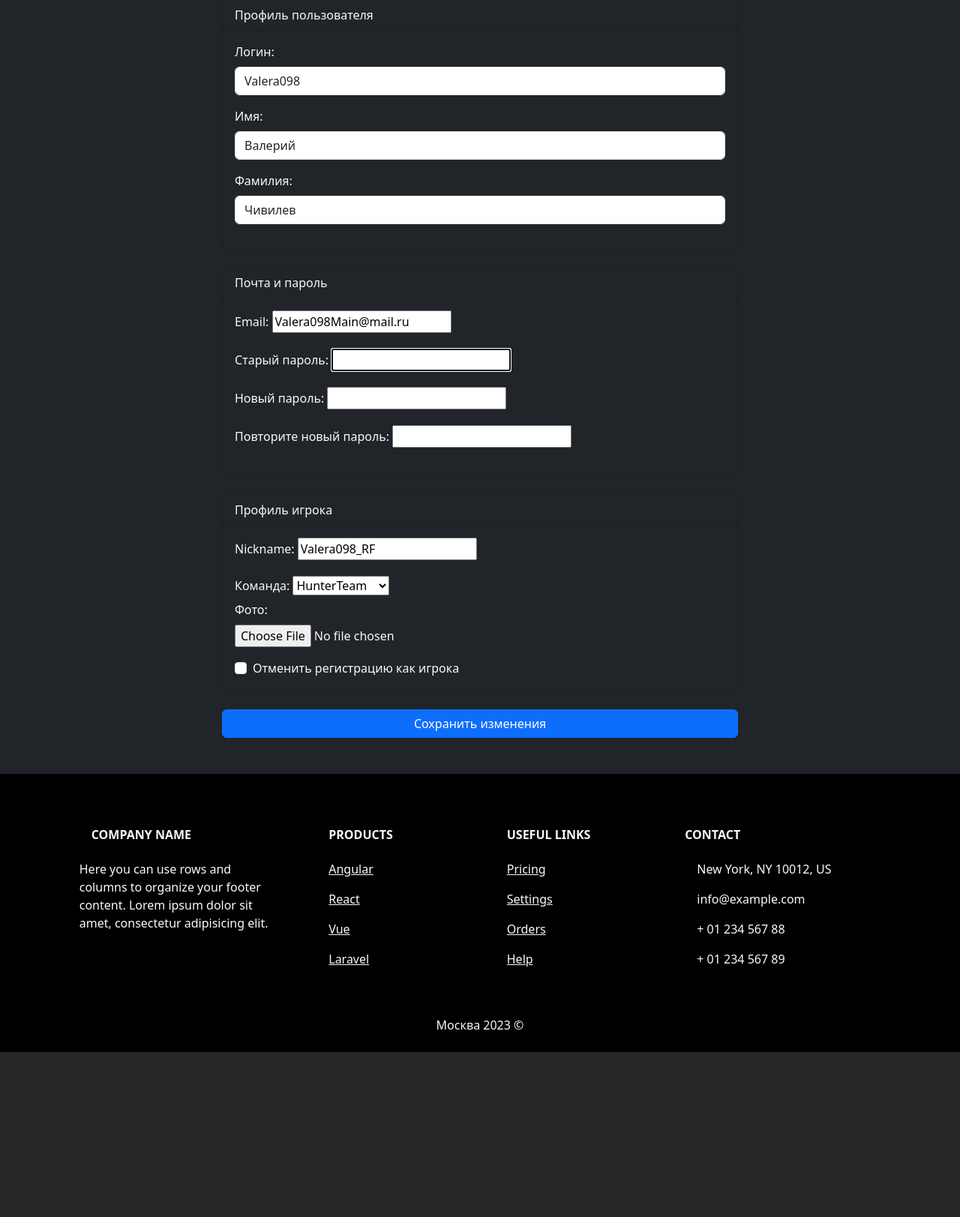
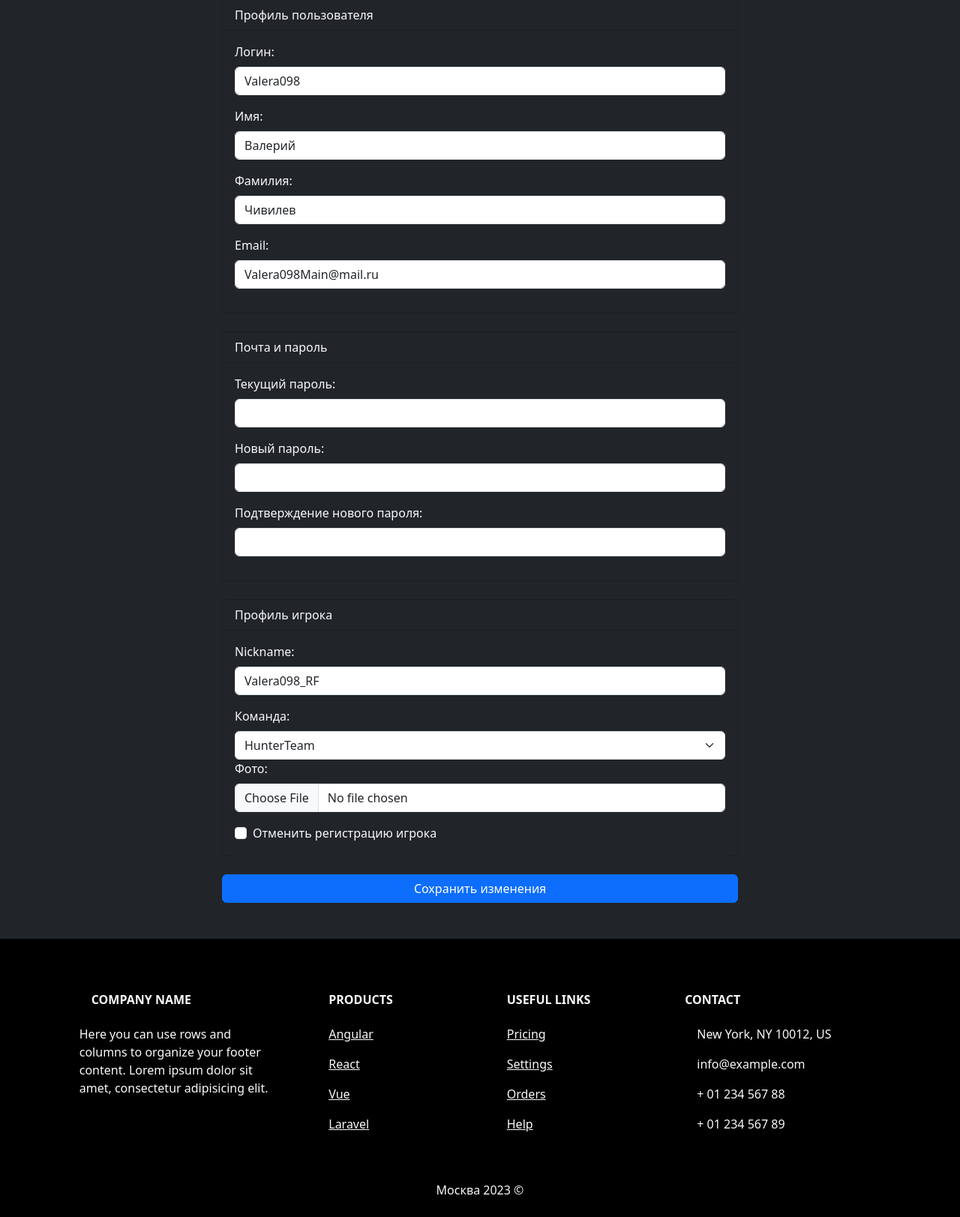
Before and after one commit to Valera098/polyphygital, a Django app: page /profile/ in a window 1280 px wide. Shown: the part 135-1758 px from the top of the page at 75% size. Before the commit the page ends 1538 px from the top, so only its background shows below. Run offline with Django 4.2, Linux system fonts and the light colour scheme; a user stored in the database is signed in; data comes from the database, SQL or seed files in the repository.

Commit message:
Fix profile edit form styles

```diff
--- a/polyphygital/gameblock/views.py
+++ b/polyphygital/gameblock/views.py
@@ -42,10 +42,16 @@ def ratings(request):
 
     return render(request, 'gameblock/ratings.html', context=context)
 
+
 class PlayerForm(forms.ModelForm):
+    team_id = forms.ModelChoiceField(queryset=Team.objects.all(), label='Команда', widget=forms.Select(attrs={'class': 'form-select'}))
+    photo = forms.ImageField(label='Фото', widget=forms.ClearableFileInput(attrs={'class': 'form-control'}))
+    nickname = forms.CharField(label='Никнейм', widget=forms.TextInput(attrs={'class': 'form-control'}))
+
     class Meta:
         model = Player
         fields = ('team_id', 'photo', 'nickname',)
+
 
 def create_player(request):
     if not request.user.is_authenticated:
--- a/polyphygital/newsblock/templates/newsblock/profile.html
+++ b/polyphygital/newsblock/templates/newsblock/profile.html
@@ -24,18 +24,18 @@
                 {{ user_form.last_name }}
                 <div class="invalid-feedback">{{ user_form.last_name.errors }}</div>
               </div>
+              <div class="mb-3">
+                <label for="{{ user_form.email.id_for_label }}" class="form-label">Email:</label>
+                {{ user_form.email }}
+                <div class="invalid-feedback">{{ user_form.email.errors }}</div>
+              </div>
             </div>
           </div>
           <div class="card bg-dark text-light mb-4">
             <div class="card-header bg-dark text-light">Почта и пароль</div>
             <div class="card-body">
               <div class="mb-3">
-                <label for="{{ user_form.email.id_for_label }}" class="form-label">Email:</label>
-                {{ user_form.email }}
-                <div class="invalid-feedback">{{ user_form.email.errors }}</div>
-              </div>
-              <div class="mb-3">
-                <label for="{{ password_form.old_password.id_for_label }}" class="form-label">Старый пароль:</label>
+                <label for="{{ password_form.old_password.id_for_label }}" class="form-label">Текущий пароль:</label>
                 {{ password_form.old_password }}
                 <div class="invalid-feedback">{{ password_form.old_password.errors }}</div>
               </div>
@@ -45,7 +45,7 @@
                 <div class="invalid-feedback">{{ password_form.new_password1.errors }}</div>
               </div>
               <div class="mb-3">
-                <label for="{{ password_form.new_password2.id_for_label }}" class="form-label">Повторите новый пароль:</label>
+                <label for="{{ password_form.new_password2.id_for_label }}" class="form-label">Подтверждение нового пароля:</label>
                 {{ password_form.new_password2 }}
                 <div class="invalid-feedback">{{ password_form.new_password2.errors }}</div>
               </div>
@@ -76,7 +76,7 @@
               <div class="form-check">
                 <input class="form-check-input" type="checkbox" name="deletePlayerCheckbox" id="deletePlayerCheckbox">
                 <label class="form-check-label" for="deletePlayerCheckbox">
-                  Отменить регистрацию как игрока
+                  Отменить регистрацию игрока
                 </label>
               </div>
             </div>
--- a/polyphygital/newsblock/views.py
+++ b/polyphygital/newsblock/views.py
@@ -43,18 +43,28 @@ def news(request):
 
 
 class UserForm(forms.ModelForm):
-    email = forms.EmailField(required=True)
+    username = forms.CharField(label='Имя пользователя', widget=forms.TextInput(attrs={'class': 'form-control'}))
+    first_name = forms.CharField(label='Имя', widget=forms.TextInput(attrs={'class': 'form-control'}))
+    last_name = forms.CharField(label='Фамилия', widget=forms.TextInput(attrs={'class': 'form-control'}))
+    email = forms.EmailField(label='Email', widget=forms.EmailInput(attrs={'class': 'form-control'}))
 
     class Meta:
         model = User
         fields = ['username', 'first_name', 'last_name', 'email']
-        widgets = {
-            'username': forms.TextInput(attrs={'class': 'form-control'}),
-            'first_name': forms.TextInput(attrs={'class': 'form-control'}),
-            'last_name': forms.TextInput(attrs={'class': 'form-control'}),
-            'email': forms.TextInput(attrs={'class': 'form-control'}),
-        }
 
+class CustomPasswordChangeForm(PasswordChangeForm):
+    old_password = forms.CharField(
+        label='Текущий пароль',
+        widget=forms.PasswordInput(attrs={'class': 'form-control'}),
+    )
+    new_password1 = forms.CharField(
+        label='Новый пароль',
+        widget=forms.PasswordInput(attrs={'class': 'form-control'}),
+    )
+    new_password2 = forms.CharField(
+        label='Подтверждение нового пароля',
+        widget=forms.PasswordInput(attrs={'class': 'form-control'}),
+    )
 
 @login_required
 def profile(request):
@@ -71,7 +81,7 @@ def profile(request):
             player_form = PlayerForm(request.POST, request.FILES, instance=player)
         else:
             player_form = PlayerForm(request.POST, request.FILES)
-        password_form = PasswordChangeForm(user=user, data=request.POST)
+        password_form = CustomPasswordChangeForm(user=user, data=request.POST)
 
         if password_form['new_password1'].value() and not password_form.is_valid():
             return redirect('profile', permanent=False)
@@ -94,7 +104,7 @@ def profile(request):
             player_form = PlayerForm(instance=player)
         else:
             player_form = PlayerForm()
-        password_form = PasswordChangeForm(user=user)
+        password_form = CustomPasswordChangeForm(user=user)
     return render(request, 'newsblock/profile.html', {'user_form': user_form, 'player_form': player_form, 'password_form': password_form})
 
 
```
